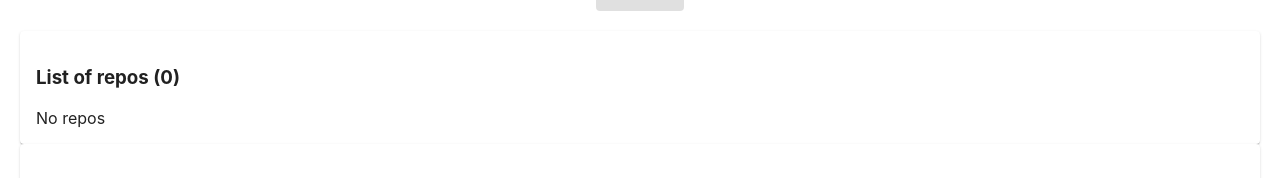
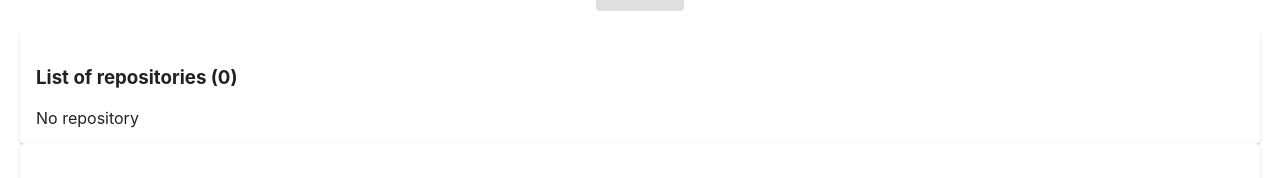
Before and after one commit to lerhhl/reactjs-github-api, a React (Create React App) app: page / in a window 1280 px wide. Shown: the part 148-326 px from the top of the page. Built offline with nearby package versions, Linux system fonts and the light colour scheme.

Commit message:
Update reposSection test

```diff
--- a/src/Components/ReposSection/ReposSection.js
+++ b/src/Components/ReposSection/ReposSection.js
@@ -18,7 +18,7 @@ export function ReposSection(props) {
 
   return (
     <Paper className="repos-section">
-      <h3>List of repos ({repos.length})</h3>
+      <h3>List of repositories ({repos.length})</h3>
       {
         repos.length > 0 ? (
           repos.map((repo, index) => {
@@ -35,7 +35,7 @@ export function ReposSection(props) {
           })
         ) : (
           <div className="no-repo-text">
-            No repos
+            No repository
           </div>
         )
       }
```
Also changed, not shown: 1 other file (tests, documents, lock files or other folders).
